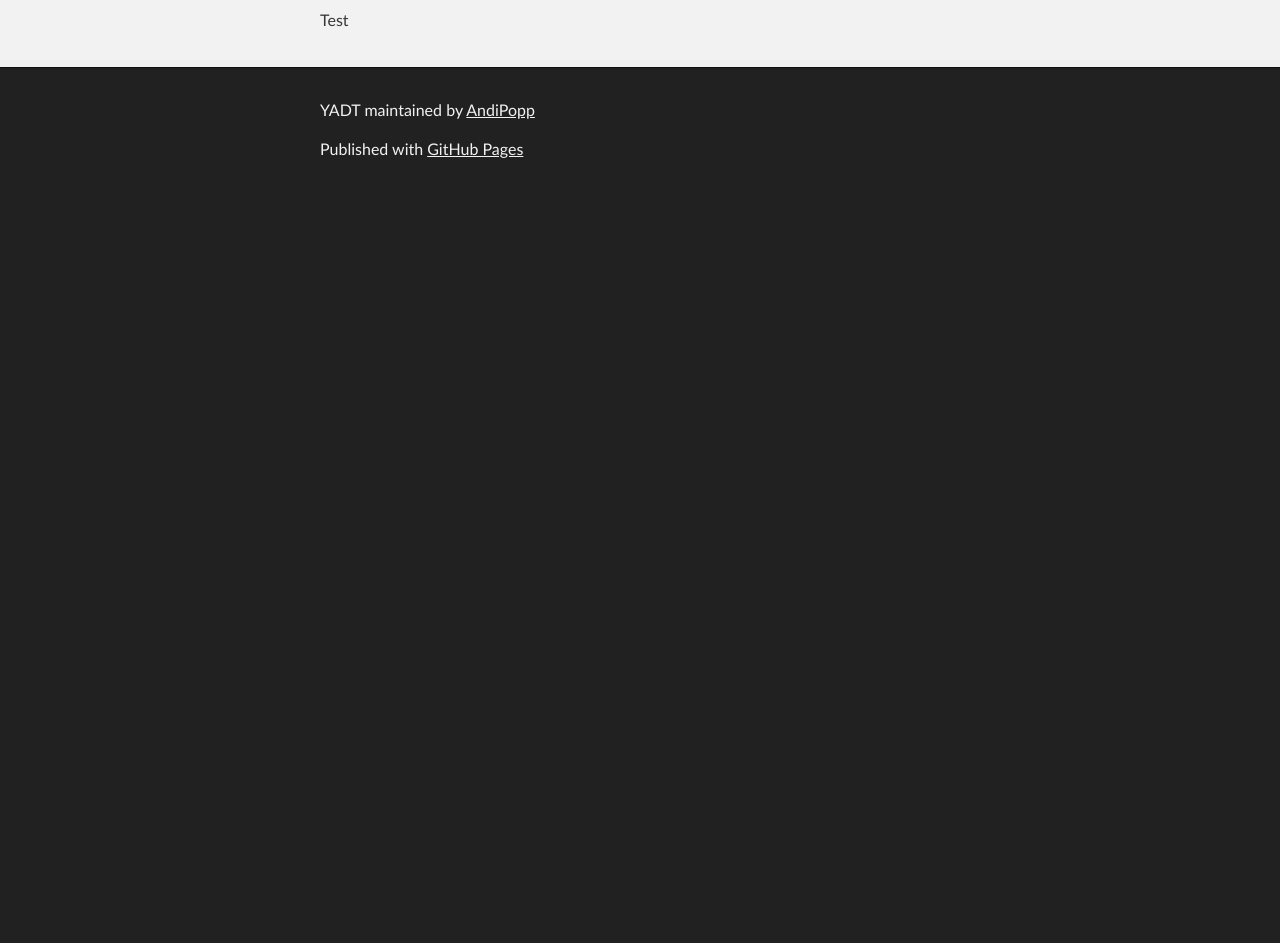
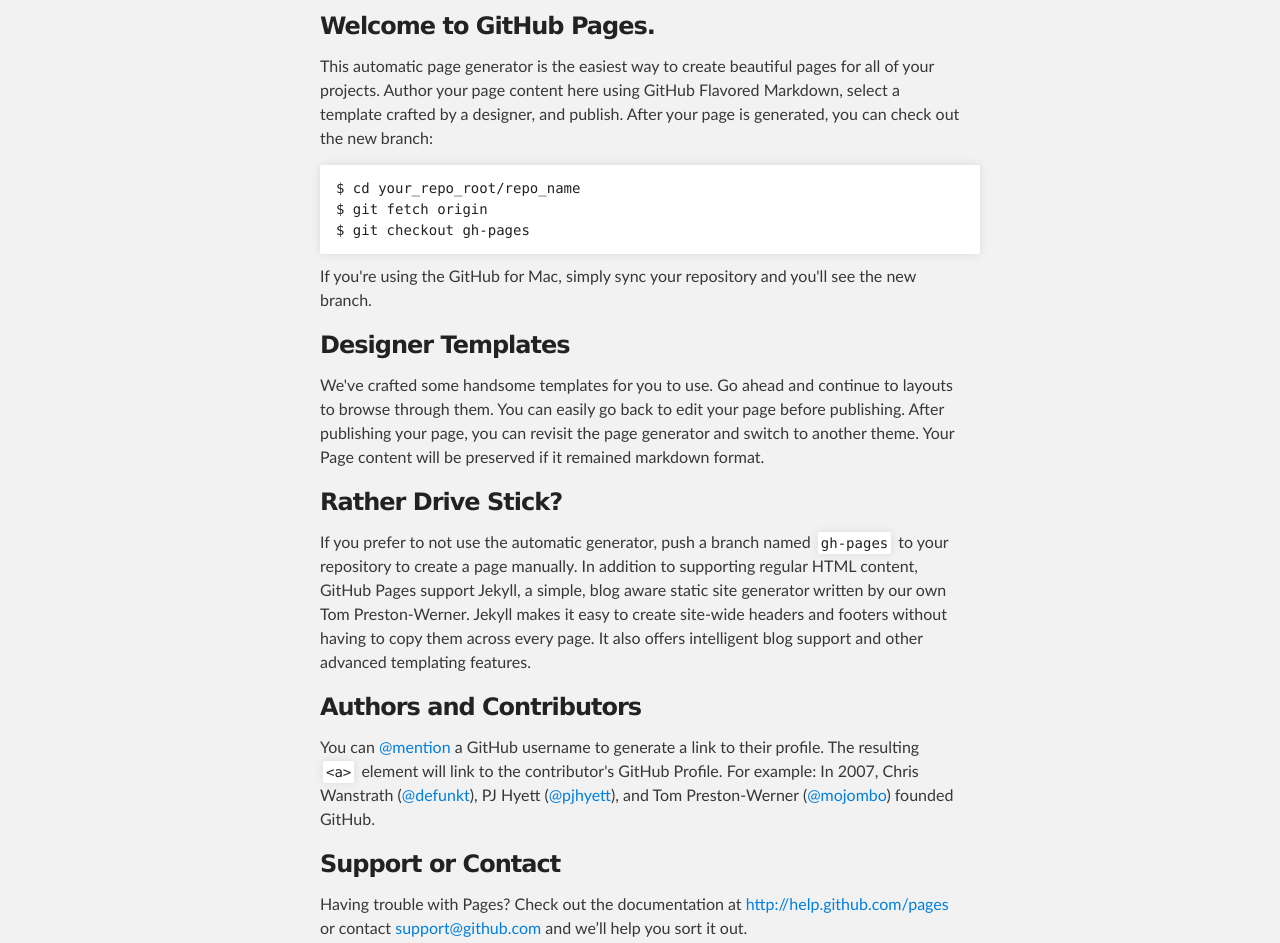
Before and after one commit to AndiPopp/YADT, a plain HTML site: page index.html in a window 1280 px wide. Shown: the part 252-1195 px from the top of the page. Before the commit the page ends 800 px from the top, so only its background shows below. Drawn offline with Linux system fonts and the light colour scheme.

Commit message:
Create gh-pages branch via GitHub

```diff
--- a/index.html
+++ b/index.html
@@ -16,14 +16,14 @@
     <!-- HEADER -->
     <div id="header_wrap" class="outer">
         <header class="inner">
-          <a id="forkme_banner" href="https://github.com/AndiPopp/yadt">View on GitHub</a>
+          <a id="forkme_banner" href="https://github.com/AndiPopp/YADT">View on GitHub</a>
 
           <h1 id="project_title">YADT</h1>
           <h2 id="project_tagline">Yet another DSA Tool</h2>
 
             <section id="downloads">
-              <a class="zip_download_link" href="https://github.com/AndiPopp/yadt/zipball/master">Download this project as a .zip file</a>
-              <a class="tar_download_link" href="https://github.com/AndiPopp/yadt/tarball/master">Download this project as a tar.gz file</a>
+              <a class="zip_download_link" href="https://github.com/AndiPopp/YADT/zipball/master">Download this project as a .zip file</a>
+              <a class="tar_download_link" href="https://github.com/AndiPopp/YADT/tarball/master">Download this project as a tar.gz file</a>
             </section>
         </header>
     </div>
@@ -31,7 +31,37 @@
     <!-- MAIN CONTENT -->
     <div id="main_content_wrap" class="outer">
       <section id="main_content" class="inner">
-        <p>Test</p>
+        <h3>
+<a name="welcome-to-github-pages" class="anchor" href="#welcome-to-github-pages"><span class="octicon octicon-link"></span></a>Welcome to GitHub Pages.</h3>
+
+<p>This automatic page generator is the easiest way to create beautiful pages for all of your projects. Author your page content here using GitHub Flavored Markdown, select a template crafted by a designer, and publish. After your page is generated, you can check out the new branch:</p>
+
+<pre><code>$ cd your_repo_root/repo_name
+$ git fetch origin
+$ git checkout gh-pages
+</code></pre>
+
+<p>If you're using the GitHub for Mac, simply sync your repository and you'll see the new branch.</p>
+
+<h3>
+<a name="designer-templates" class="anchor" href="#designer-templates"><span class="octicon octicon-link"></span></a>Designer Templates</h3>
+
+<p>We've crafted some handsome templates for you to use. Go ahead and continue to layouts to browse through them. You can easily go back to edit your page before publishing. After publishing your page, you can revisit the page generator and switch to another theme. Your Page content will be preserved if it remained markdown format.</p>
+
+<h3>
+<a name="rather-drive-stick" class="anchor" href="#rather-drive-stick"><span class="octicon octicon-link"></span></a>Rather Drive Stick?</h3>
+
+<p>If you prefer to not use the automatic generator, push a branch named <code>gh-pages</code> to your repository to create a page manually. In addition to supporting regular HTML content, GitHub Pages support Jekyll, a simple, blog aware static site generator written by our own Tom Preston-Werner. Jekyll makes it easy to create site-wide headers and footers without having to copy them across every page. It also offers intelligent blog support and other advanced templating features.</p>
+
+<h3>
+<a name="authors-and-contributors" class="anchor" href="#authors-and-contributors"><span class="octicon octicon-link"></span></a>Authors and Contributors</h3>
+
+<p>You can <a href="https://github.com/blog/821" class="user-mention">@mention</a> a GitHub username to generate a link to their profile. The resulting <code>&lt;a&gt;</code> element will link to the contributor's GitHub Profile. For example: In 2007, Chris Wanstrath (<a href="https://github.com/defunkt" class="user-mention">@defunkt</a>), PJ Hyett (<a href="https://github.com/pjhyett" class="user-mention">@pjhyett</a>), and Tom Preston-Werner (<a href="https://github.com/mojombo" class="user-mention">@mojombo</a>) founded GitHub.</p>
+
+<h3>
+<a name="support-or-contact" class="anchor" href="#support-or-contact"><span class="octicon octicon-link"></span></a>Support or Contact</h3>
+
+<p>Having trouble with Pages? Check out the documentation at <a href="http://help.github.com/pages">http://help.github.com/pages</a> or contact <a href="mailto:support@github.com">support@github.com</a> and we’ll help you sort it out.</p>
       </section>
     </div>
 
```
Also changed, not shown: params.json (+1 -1 lines).
